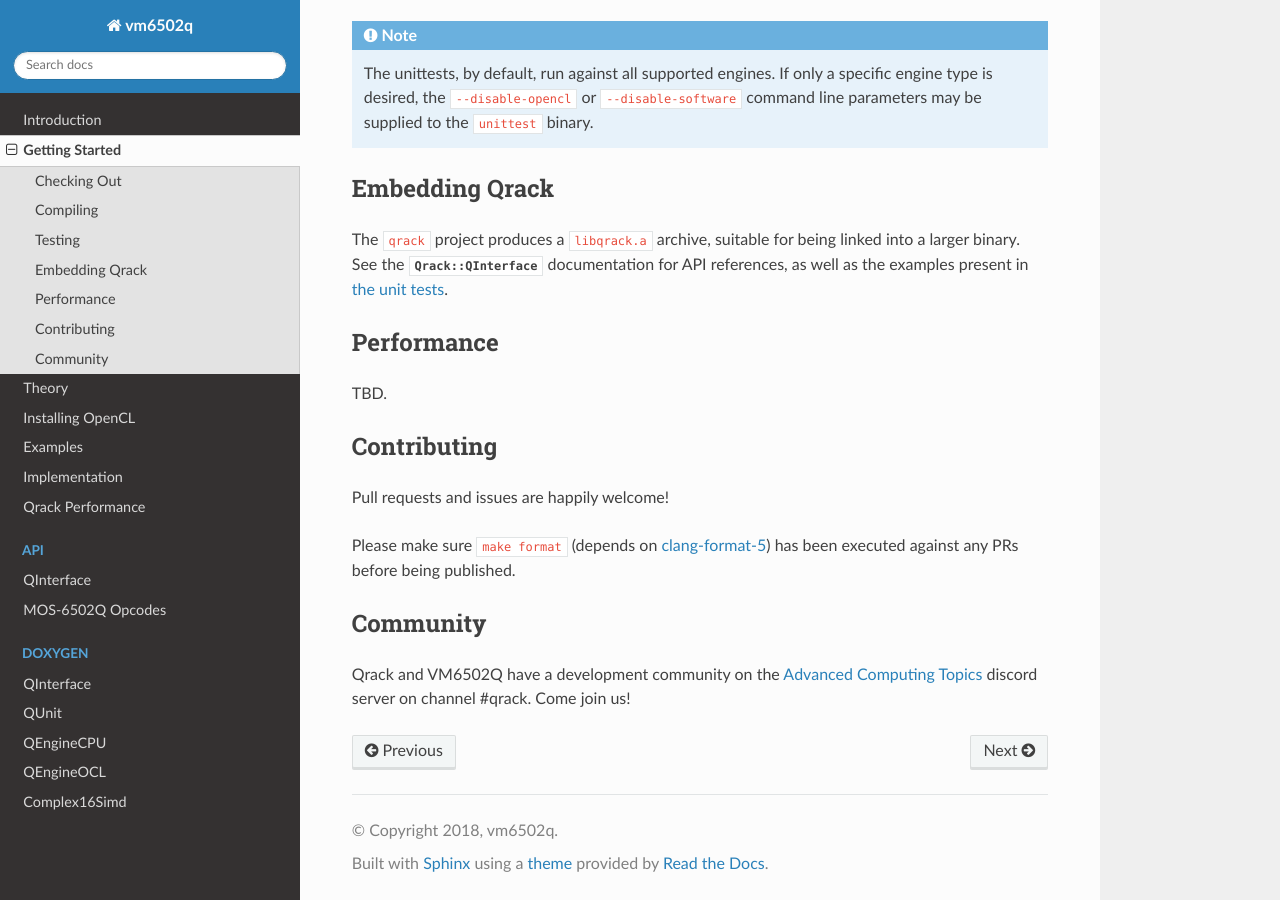
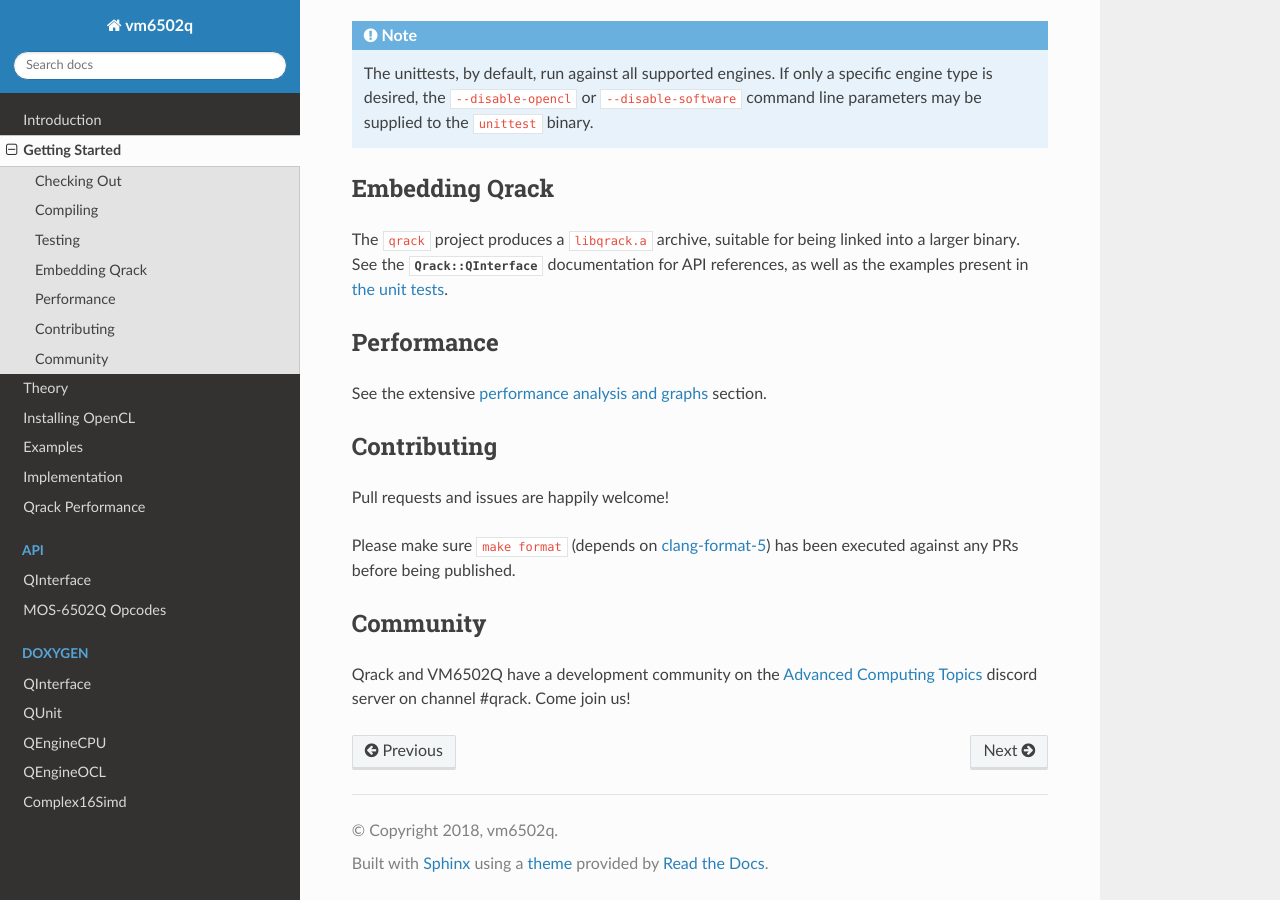
Before and after one commit to vm6502q/qrack.github.io, a Sphinx documentation site: the page built from docs/start.rst, in a window 1280 px wide and 900 px high, scrolled down 1310 px. Built offline with Sphinx 7.4.7 and the Read the Docs theme 2.0.0, drawn with Linux system fonts in a browser that asks for light colours.

Commit message:
Update start.rst

```diff
--- a/docs/start.rst
+++ b/docs/start.rst
@@ -66,7 +66,7 @@ The ``qrack`` project produces a ``libqrack.a`` archive, suitable for being link
 Performance
 ~~~~~~~~~~~
 
-TBD.
+See the extensive :doc:`performance analysis and graphs <performance>` section.
 
 Contributing
 ~~~~~~~~~~~~
```
